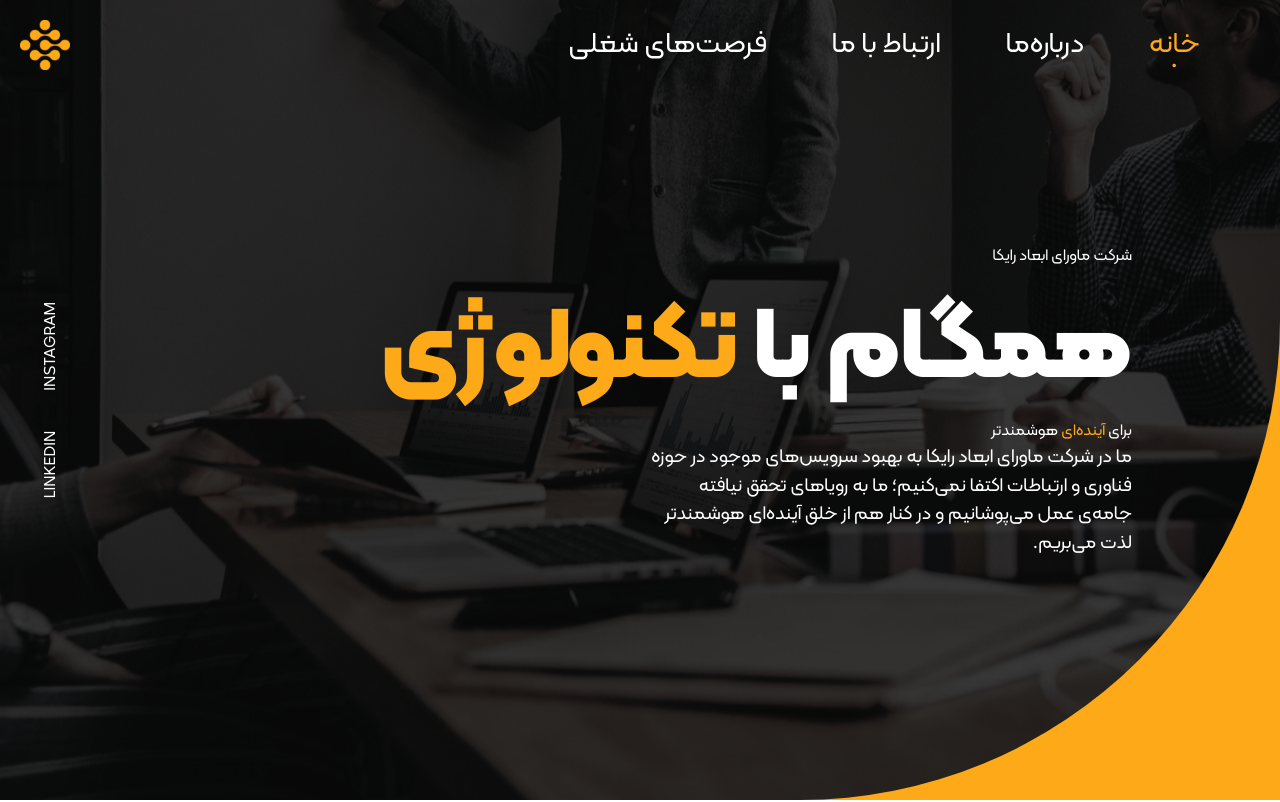
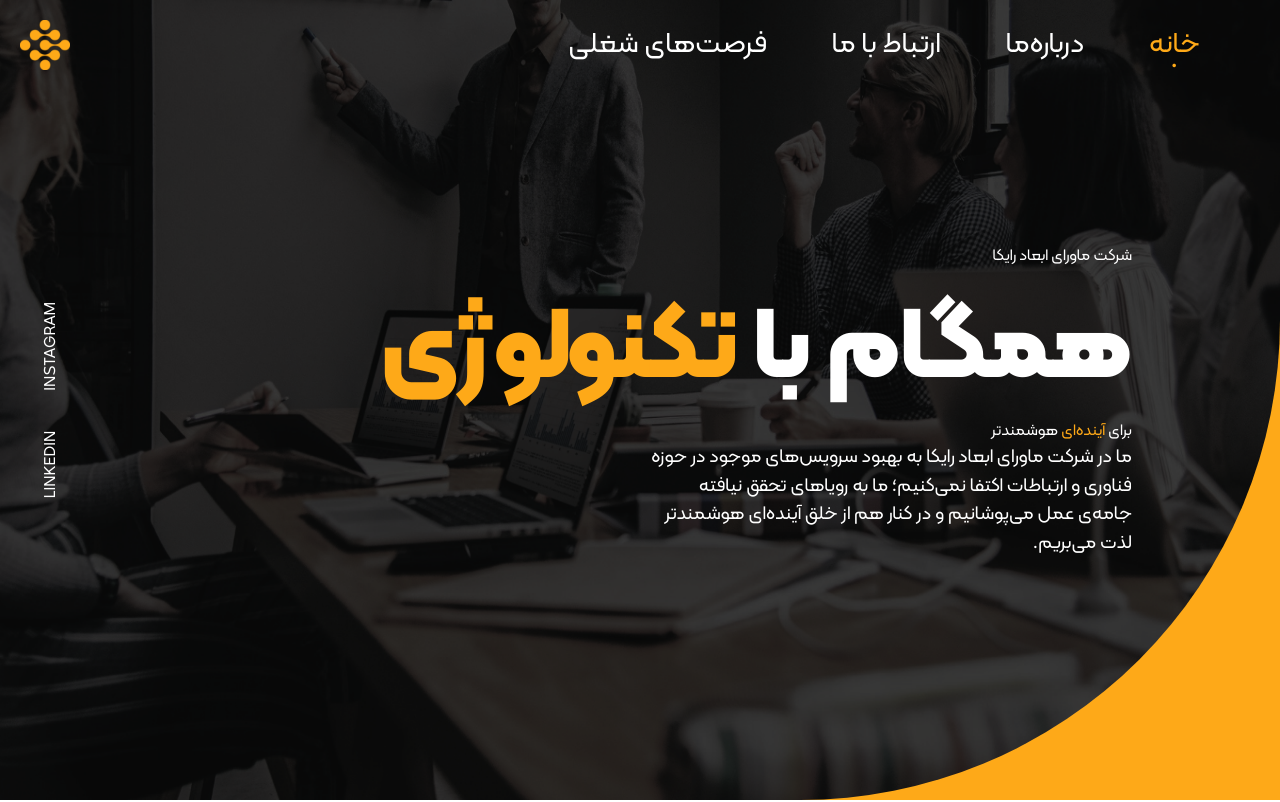
Before and after one commit to mahjs/Rayka-Main, a Next.js app: page / in a window 1280 px wide. Shown: the top 802 px of the page. Built offline with nearby package versions, Linux system fonts and the light colour scheme.

Commit message:
ui fixes

```diff
--- a/src/app/page.tsx
+++ b/src/app/page.tsx
@@ -32,15 +32,15 @@ export default function Home() {
   return (
     <div className="relative flex flex-col gap-10 md:gap-20">
       {/* Background */}
-      <div className="absolute left-0 right-0 top-0 -z-30 hidden w-full bg-[#FEA918] md:block md:h-[100vh]" />
+      <div className="absolute left-0 right-0 top-0 -z-30 hidden h-[100vh] w-[100vw] bg-[#FEA918] md:block" />
 
       {/* Top content */}
       <div
         style={{
-          // backgroundSize: "100%",
+          backgroundSize: "100% 100%",
           backgroundRepeat: "no-repeat",
         }}
-        className="flex items-center justify-between bg-main-image bg-[20%] pt-16 md:h-[100vh] md:rounded-br-[30rem] md:pt-0"
+        className="flex h-[100vh] w-[100vw] items-center justify-between  bg-main-image pt-16 md:rounded-br-[30rem] md:pt-0"
       >
         <div className="flex-col px-5 pb-5 text-white md:mr-[8rem] md:py-10">
           <p className="header-a hidden md:block">شرکت ماورای ابعاد رایکا</p>
```
